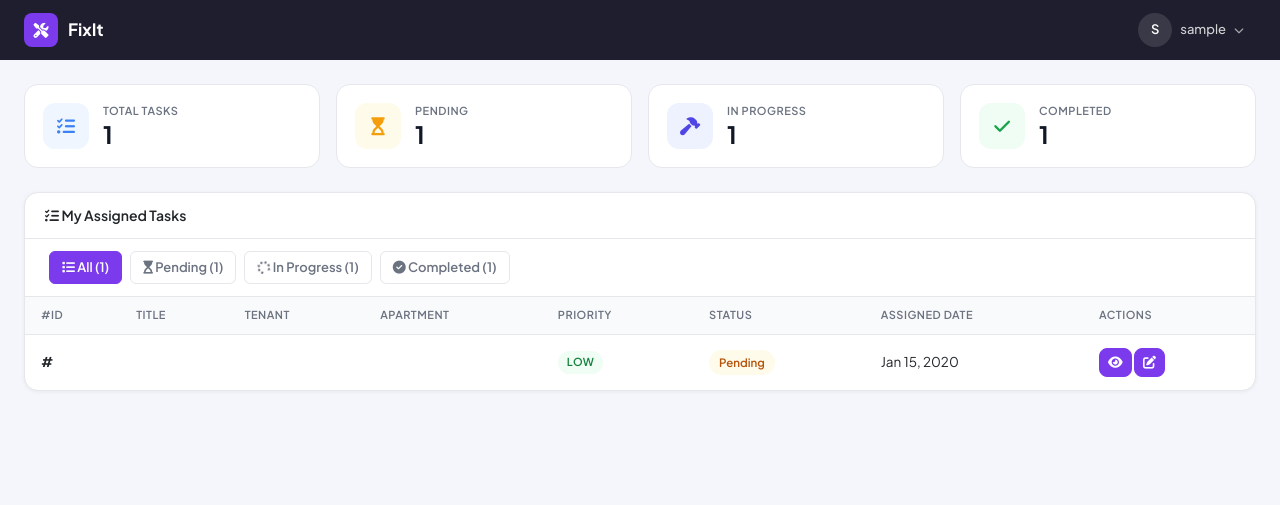
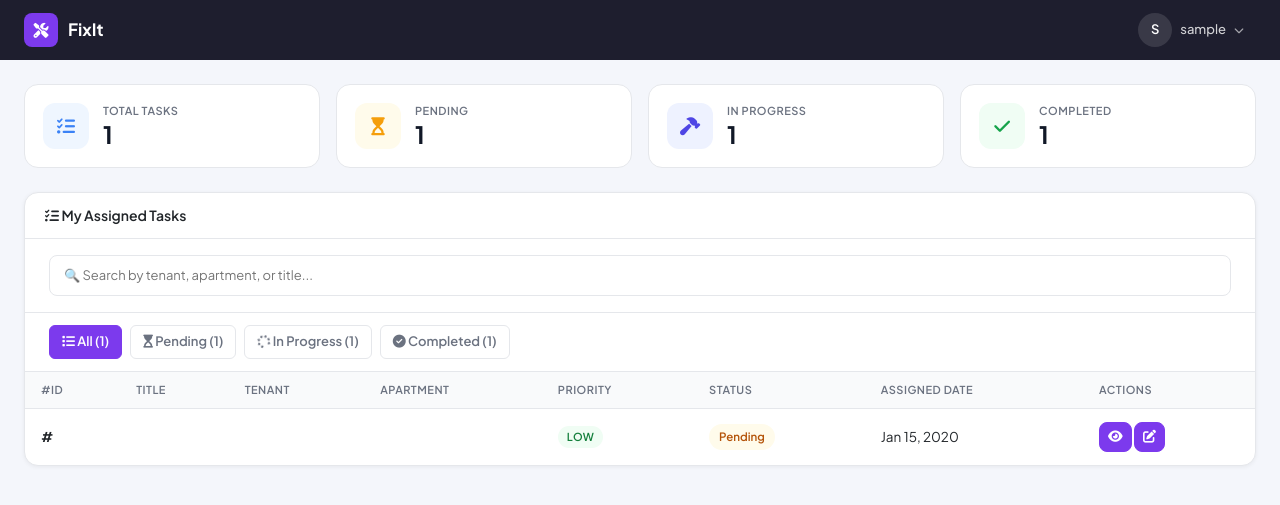
Before and after one commit to gimshaninethmini/apartment_maintainance_system, a Django app: template templates/maintenance/technician_dashboard.html in a window 1280 px wide. Shown: the top 505 px of the page. Run offline with Django 5.2, Linux system fonts and the light colour scheme; a user stored in the database is signed in; tables that the repository leaves empty hold one stand-in row (values such as "Sample post"); the template is opened without the code that fills it: values that come from a table or form of the project are taken from there, most other values are stand-ins (such as "Sample title", 1, 10 or a date in 2020).

Commit message:
Added a search bar feature to technician dashboard

```diff
--- a/templates/maintenance/technician_dashboard.html
+++ b/templates/maintenance/technician_dashboard.html
@@ -312,6 +312,11 @@
             </div>
             <div>
                 {% if assignments %}
+                <!-- Search Box -->
+                <div style="padding: 16px 24px; border-bottom: 1px solid #E5E7EB;">
+                    <input type="text" id="searchInput" placeholder="🔍 Search by tenant, apartment, or title..."
+                           style="width: 100%; padding: 10px 14px; border: 1px solid #E5E7EB; border-radius: 8px; font-size: 13px; font-family: 'Plus Jakarta Sans', sans-serif;">
+                </div>
                 <!-- Filter Buttons -->
                 <div style="padding: 12px 24px; border-bottom: 1px solid #E5E7EB; display: flex; gap: 8px; flex-wrap: wrap;">
                     <button class="filter-btn active" data-filter="all" onclick="filterTasks('all')" style="padding: 6px 12px; border: 1px solid #7C3AED; background: #7C3AED; color: white; border-radius: 6px; cursor: pointer; font-size: 13px; font-weight: 600; transition: all 0.3s;">
@@ -595,6 +600,26 @@
                 }
             });
         }
+
+        // Search functionality
+        document.getElementById('searchInput').addEventListener('keyup', function() {
+            const searchValue = this.value.toLowerCase();
+            const rows = document.querySelectorAll('.apt-table tbody tr[data-status]');
+
+            rows.forEach(row => {
+                // Get text from Title, Tenant, and Apartment columns
+                const title = row.cells[1].innerText.toLowerCase();
+                const tenant = row.cells[2].innerText.toLowerCase();
+                const apartment = row.cells[3].innerText.toLowerCase();
+
+                // Check if search value matches any column
+                if (title.includes(searchValue) || tenant.includes(searchValue) || apartment.includes(searchValue)) {
+                    row.style.display = 'table-row';
+                } else {
+                    row.style.display = 'none';
+                }
+            });
+        });
     </script>
 
     <!-- Toast Auto-Close Script (Working Version) -->
```
